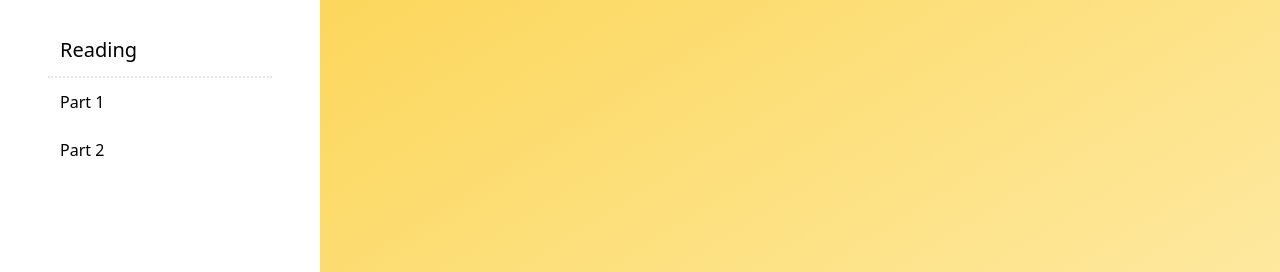
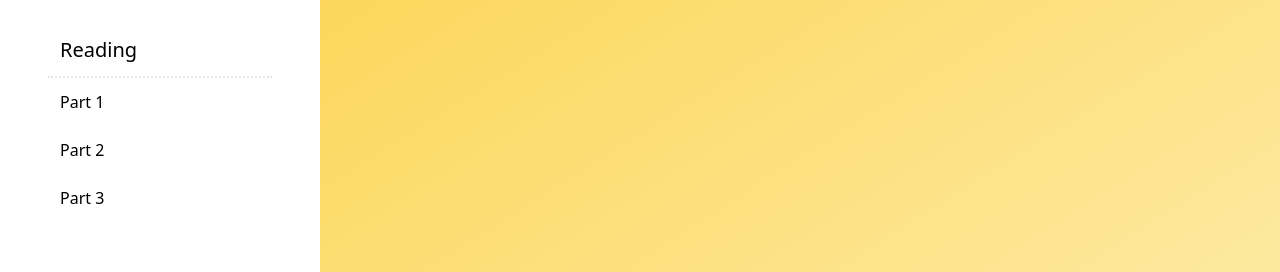
Before and after one commit to manusdextra/answersheet, a React (Create React App) app: page / in a window 1280 px wide. Shown: the top 272 px of the page. Built offline with nearby package versions, Linux system fonts and the light colour scheme.

Commit message:
Navbar: Add link to Reading Pt3

```diff
--- a/src/components/Navbar.tsx
+++ b/src/components/Navbar.tsx
@@ -32,6 +32,9 @@ export const Navbar = () => {
       <NavItem link={true}>
         <Link to={`exams/readingpart2`}>Part 2</Link>
       </NavItem>
+      <NavItem link={true}>
+        <Link to={`exams/readingpart3`}>Part 3</Link>
+      </NavItem>
       <NavItem className="flex-grow">{/* flex spacer */}</NavItem>
       <NavItem>Home</NavItem>
     </ul>
--- a/src/index.tsx
+++ b/src/index.tsx
@@ -5,7 +5,7 @@ import "./index.css";
 import Root from "./Root";
 import reportWebVitals from "./reportWebVitals";
 import { Exam } from "./components/Exam";
-import { readingPart1, readingPart2 } from "./assets/mockexam";
+import { readingPart1, readingPart2, readingPart3 } from "./assets/mockexam";
 import { ErrorPage } from "./components/ErrorPage";
 
 const router = createBrowserRouter([
@@ -21,6 +21,10 @@ const router = createBrowserRouter([
       {
         path: "exams/readingpart2",
         element: <Exam {...readingPart2} />,
+      },
+      {
+        path: "exams/readingpart3",
+        element: <Exam {...readingPart3} />,
       },
     ],
   },
```
